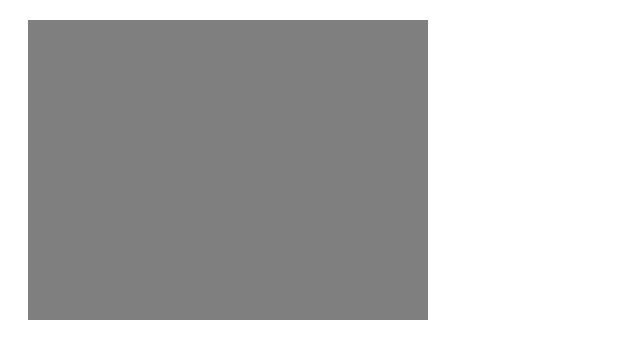
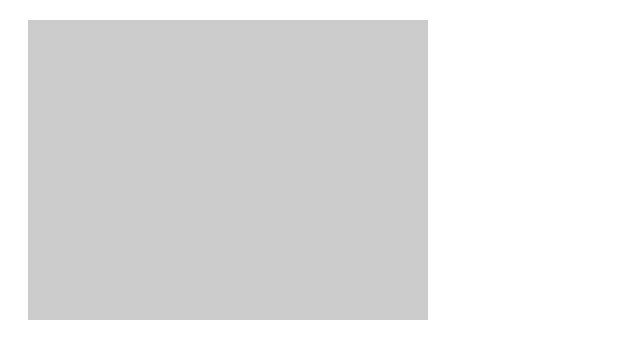
Before and after one commit to Arquimecs/arquimecs.github.io, a plain HTML site: page index.html in a window 1280 px wide. Shown: the whole page, without its empty margins (0-640 px from the left). Drawn offline with Linux system fonts and the light colour scheme.

Commit message:
changed opacity and some box1 properties for the introduction box

```diff
--- a/styles/styles.css
+++ b/styles/styles.css
@@ -3,7 +3,7 @@
   width: 300px;
   height: 200px;
   background-color: black;
-  opacity: calc(0.5);
+  opacity: 0.2;
   padding: 50px;
   margin: 20px;
 }
```
